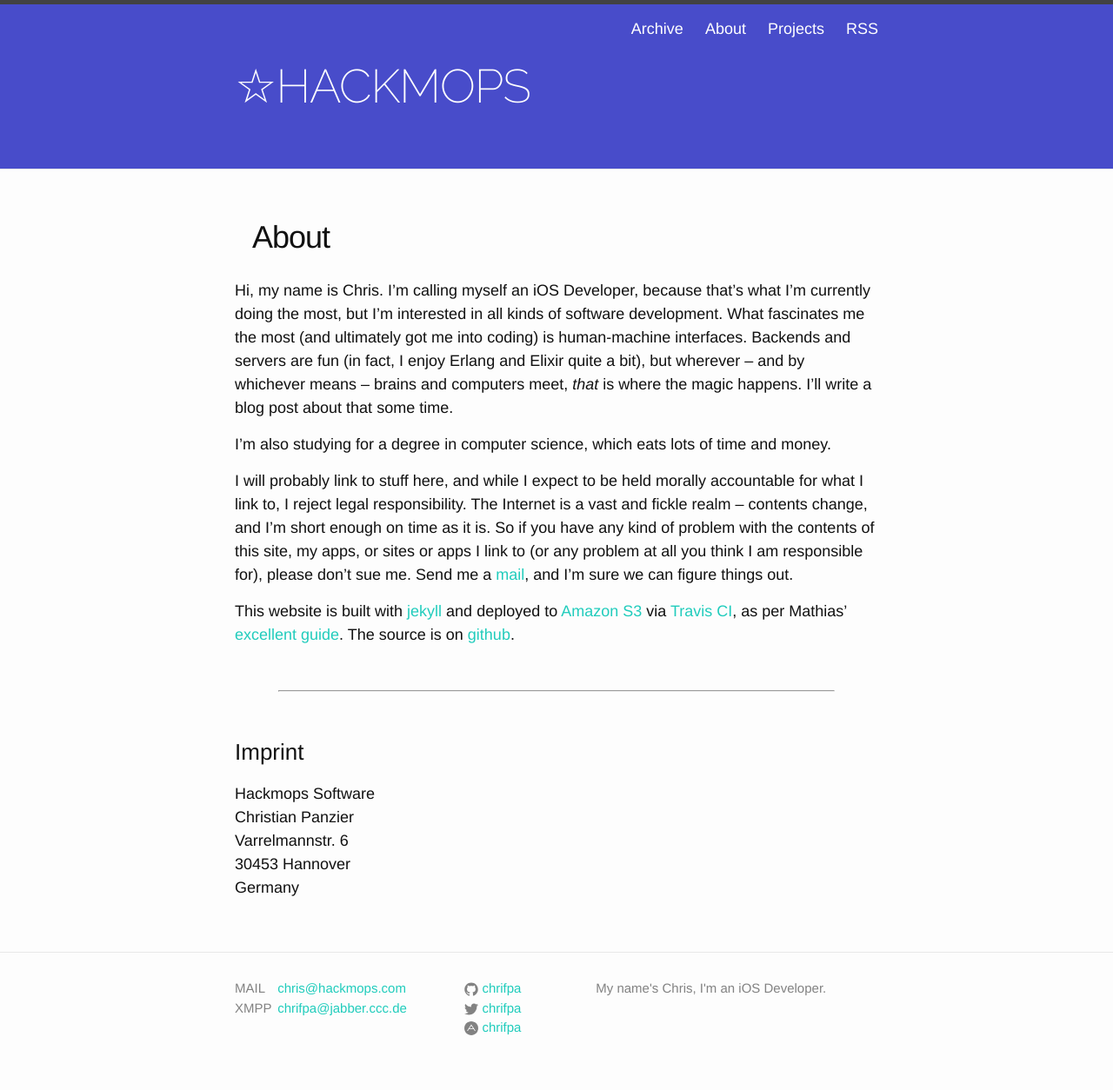
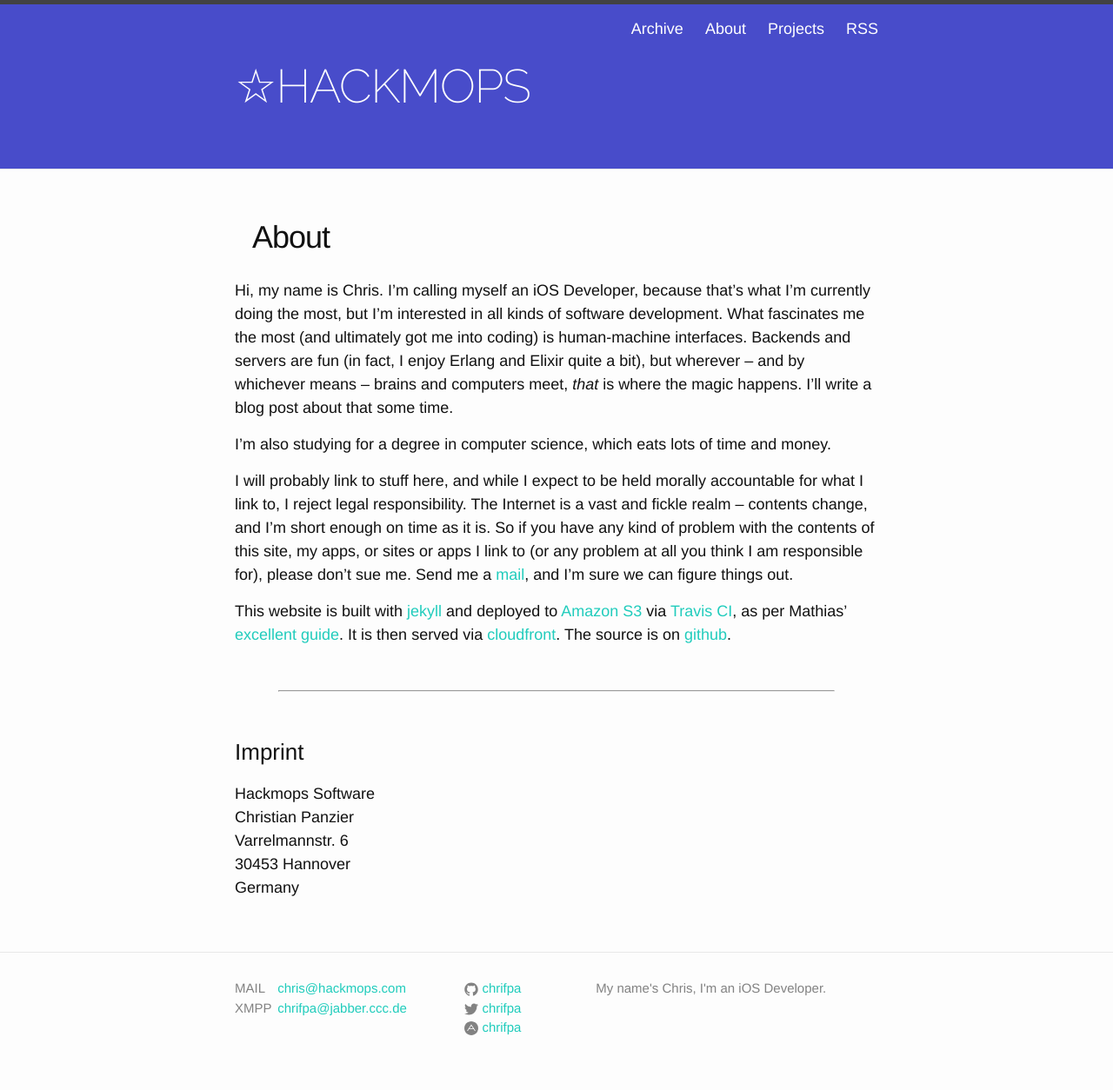
Before and after one commit to acdpnk/hackmopscom, a Jekyll site: the page built from about.md, in a window 1280 px wide. Shown: the whole page at 87% size. Built offline with Jekyll 4.4.1, drawn with Linux system fonts in a browser that asks for light colours.

Commit message:
added cloudfront to about page, fixed style issue in cloudfront post

```diff
--- a/about.md
+++ b/about.md
@@ -11,7 +11,7 @@ I'm also studying for a degree in computer science, which eats lots of time and
 I will probably link to stuff here, and while I expect to be held morally accountable for what I link to, I reject legal responsibility. The Internet is a vast and fickle realm -- contents change, and I'm short enough on time as it is. So if you have any kind of problem with the contents of this site, my apps, or sites or apps I link to (or any problem at all you think I am responsible for), please don't sue me. Send me a [mail][], and I'm sure we can figure things out.
 
 
-This website is built with [jekyll][] and deployed to [Amazon S3][s3] via [Travis CI][], as per Mathias' [excellent guide](http://www.paperplanes.de/2013/8/13/deploying-your-jekyll-blog-to-s3-with-travis-ci.html). The source is on [github][].
+This website is built with [jekyll][] and deployed to [Amazon S3][s3] via [Travis CI][], as per Mathias' [excellent guide](http://www.paperplanes.de/2013/8/13/deploying-your-jekyll-blog-to-s3-with-travis-ci.html). It is then served via [cloudfront][]. The source is on [github][].
 
 <hr style="margin:50px" />
 
@@ -26,5 +26,6 @@ Germany
 [Travis CI]: https://travis-ci.org/chrifpa/hackmopscom
 [s3]: http://aws.amazon.com/s3/
 [jekyll]: jekyllrb.com
+[cloudfront]: http://hackmops.com/posts/2015-06-02-cloudfront/
 [mail]: mailto:{{ site.email }}
 [github]: https://github.com/chrifpa/hackmopscom
```
Also changed, not shown: _posts/2015-06-02-cloudfront.md (+1 -1 lines).
